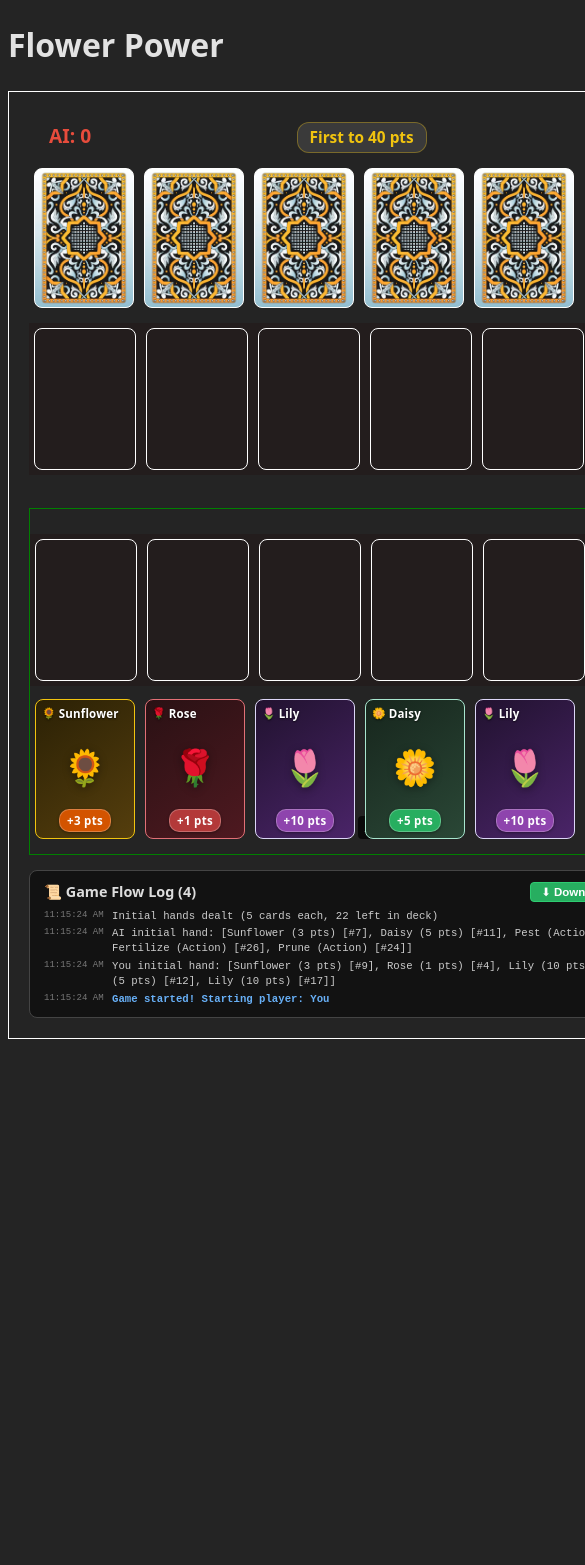
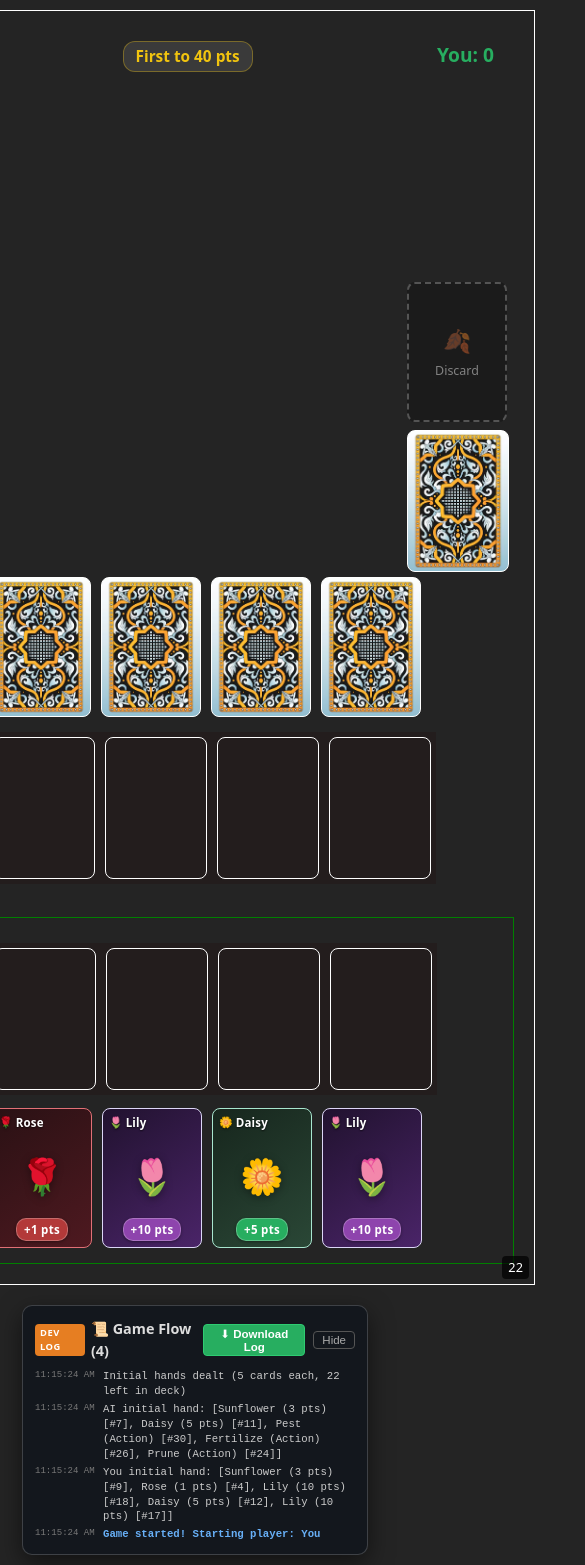
Before and after one commit to jhonner/flower-power, a Vue app: page /game in a window 390 px wide. Shown: the top 1565 px of the page, 585 px wide, since content can reach past the window. Before the commit the page ends 1047 px from the top, so only its background shows below. Built offline with nearby package versions, Linux system fonts and the light colour scheme.

Commit message:
feat: float dev log outside play area, fix toast shift, and update title/favicon

```diff
--- a/index.html
+++ b/index.html
@@ -2,9 +2,9 @@
 <html lang="en">
   <head>
     <meta charset="UTF-8" />
-    <link rel="icon" type="image/svg+xml" href="/vite.svg" />
+    <link rel="icon" type="image/svg+xml" href="/lily.svg" />
     <meta name="viewport" content="width=device-width, initial-scale=1.0" />
-    <title>Vite + Vue</title>
+    <title>Flower Power</title>
   </head>
   <body>
     <div id="app"></div>
--- a/src/App.vue
+++ b/src/App.vue
@@ -1,5 +1,4 @@
 <template>
-  <h1>Flower Power</h1>
   <RouterView />
 </template>
 
--- a/src/style.css
+++ b/src/style.css
@@ -111,7 +111,9 @@
   max-width: 680px;
   border: 1px solid white;
   padding: 20px;
-  margin: 0 auto;
+  margin: 0;
+  position: relative;
+  box-sizing: border-box;
 }
 
 .lisible {
--- a/src/views/GameView.vue
+++ b/src/views/GameView.vue
@@ -1,4 +1,5 @@
 <template>
+  <div class="game-view-wrapper">
     <div class="ground">
       <!-- Score Display -->
       <div class="score-display">
@@ -77,10 +78,28 @@
         <PlayerComp :class="isTurn(1)" :id="1" />
       </div>
 
-    <!-- Game Flow Log Panel -->
-    <div class="game-log-panel">
+      <!-- Game Over Overlay -->
+      <div v-if="isGameOver" class="game-over-overlay">
+        <div class="game-over-modal">
+          <h2>Game Over!</h2>
+          <p class="winner" v-if="winner !== 'Nobody (Tie)'">{{ winner }} wins!</p>
+          <p class="winner" v-else>It's a Tie!</p>
+          <p class="final-score">Final: AI {{ aiScore }} - You {{ humanScore }}</p>
+          <div class="modal-actions">
+            <button class="play-again-btn" @click="restartGame">Play Again</button>
+            <button class="download-log-modal-btn" @click="downloadLog">⬇ Download Log</button>
+          </div>
+        </div>
+      </div>
+    </div>
+
+    <!-- Game Flow Log Panel (Dev Debug) -->
+    <div class="game-log-panel dev-log-floating-panel">
       <div class="game-log-header">
-        <span>📜 Game Flow Log ({{ logEntries.length }})</span>
+        <div class="game-log-title">
+          <span class="dev-badge">DEV LOG</span>
+          <span>📜 Game Flow ({{ logEntries.length }})</span>
+        </div>
         <div class="log-actions">
           <button class="download-log-btn" @click="downloadLog" title="Download full game log & board state">
             ⬇ Download Log
@@ -96,20 +115,6 @@
           <span class="log-msg">{{ entry.message }}</span>
         </div>
         <div v-if="logEntries.length === 0" class="log-empty">Game started. Waiting for moves...</div>
-      </div>
-    </div>
-
-    <!-- Game Over Overlay -->
-    <div v-if="isGameOver" class="game-over-overlay">
-      <div class="game-over-modal">
-        <h2>Game Over!</h2>
-        <p class="winner" v-if="winner !== 'Nobody (Tie)'">{{ winner }} wins!</p>
-        <p class="winner" v-else>It's a Tie!</p>
-        <p class="final-score">Final: AI {{ aiScore }} - You {{ humanScore }}</p>
-        <div class="modal-actions">
-          <button class="play-again-btn" @click="restartGame">Play Again</button>
-          <button class="download-log-modal-btn" @click="downloadLog">⬇ Download Log</button>
-        </div>
       </div>
     </div>
   </div>
@@ -339,18 +344,23 @@ function restartGame() {
 
 /* Activity Toast */
 .activity-toast {
+  position: absolute;
+  top: 50px;
+  left: 50%;
+  transform: translateX(-50%);
+  z-index: 100;
   display: flex;
   align-items: center;
   gap: 8px;
   justify-content: center;
-  margin: 0 auto 8px auto;
   padding: 6px 14px;
   border-radius: 18px;
   font-size: 0.85em;
   font-weight: 600;
   max-width: 480px;
+  white-space: nowrap;
   text-align: center;
-  box-shadow: 0 4px 12px rgba(0, 0, 0, 0.4);
+  box-shadow: 0 4px 14px rgba(0, 0, 0, 0.45);
   pointer-events: none;
 }
 
@@ -397,14 +407,10 @@ function restartGame() {
   transition: all 0.25s ease;
 }
 
-.toast-slide-enter-from {
-  opacity: 0;
-  transform: translateY(-8px);
-}
-
+.toast-slide-enter-from,
 .toast-slide-leave-to {
   opacity: 0;
-  transform: translateY(-8px);
+  transform: translate(-50%, -8px);
 }
 
 /* Discard Pile */
@@ -742,12 +748,44 @@ function restartGame() {
   background: #1a252f;
 }
 
+/* Outer layout wrapper */
+.game-view-wrapper {
+  display: flex;
+  justify-content: center;
+  align-items: flex-start;
+  gap: 20px;
+  margin: 10px auto;
+  width: 100%;
+  max-width: 1060px;
+  position: relative;
+}
+
+@media (max-width: 1050px) {
+  .game-view-wrapper {
+    flex-direction: column;
+    align-items: center;
+  }
+}
+
+/* Floating Game Log Panel (Dev only) */
 .game-log-panel {
-  margin-top: 15px;
-  background: rgba(0, 0, 0, 0.5);
-  border: 1px solid #444;
-  border-radius: 8px;
-  padding: 10px 14px;
+  background: rgba(20, 24, 30, 0.95);
+  border: 1px solid rgba(255, 255, 255, 0.18);
+  border-radius: 10px;
+  padding: 12px;
+  box-shadow: 0 8px 24px rgba(0, 0, 0, 0.5);
+}
+
+.dev-log-floating-panel {
+  width: 320px;
+  max-height: 85vh;
+  margin-top: 0;
+  display: flex;
+  flex-direction: column;
+  position: sticky;
+  top: 15px;
+  overflow: hidden;
+  backdrop-filter: blur(8px);
 }
 
 .game-log-header {
@@ -757,7 +795,23 @@ function restartGame() {
   font-weight: bold;
   font-size: 0.9em;
   color: #ddd;
-  margin-bottom: 6px;
+  margin-bottom: 8px;
+}
+
+.game-log-title {
+  display: flex;
+  align-items: center;
+  gap: 6px;
+}
+
+.dev-badge {
+  background: #e67e22;
+  color: white;
+  font-size: 0.65em;
+  font-weight: 800;
+  padding: 2px 5px;
+  border-radius: 4px;
+  letter-spacing: 0.5px;
 }
 
 .log-actions {
@@ -798,7 +852,7 @@ function restartGame() {
 }
 
 .game-log-entries {
-  max-height: 120px;
+  max-height: 70vh;
   overflow-y: auto;
   font-family: monospace;
   font-size: 0.82em;
```
Also changed, not shown: public/lily.svg (added). Lines whose indentation alone changed are shown as unchanged.
